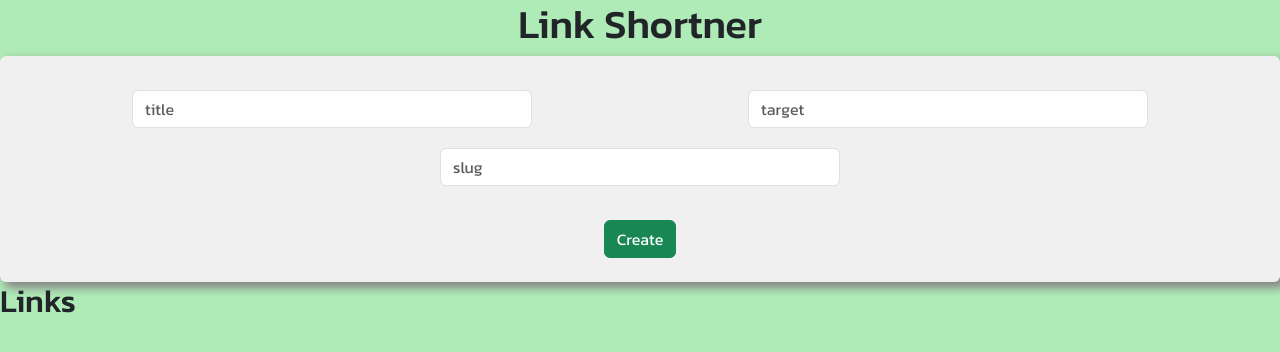
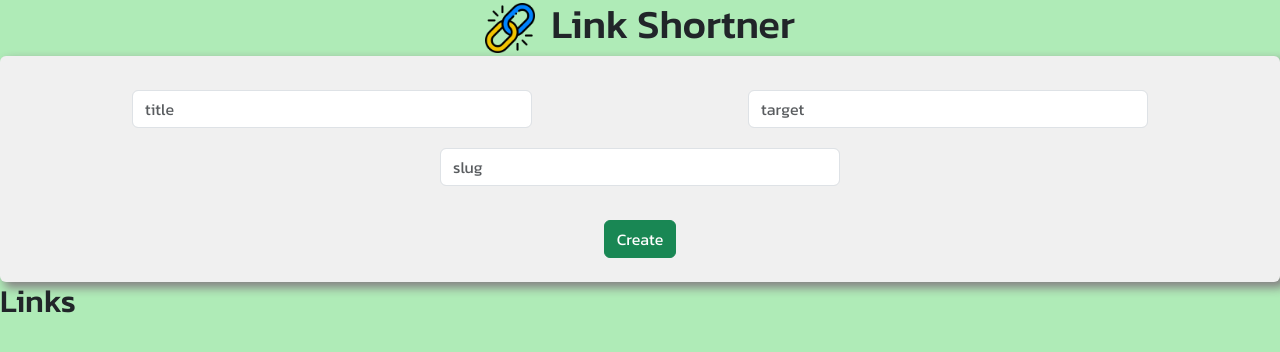
Before and after one commit to harshalpatil0003/shortlink, a React app in the folder client/: page / in a window 1280 px wide. Built offline with nearby package versions, Linux system fonts and the light colour scheme.

Commit message:
some frontend is created

```diff
--- a/client/src/views/Home/Home.css
+++ b/client/src/views/Home/Home.css
@@ -9,6 +9,9 @@
     background-color: #f0f0f0;
 
 }
+.link-icon{
+    height: 50px;
+}
 
 .btn{
     display: block;
--- a/client/src/views/Home/Home.js
+++ b/client/src/views/Home/Home.js
@@ -3,6 +3,7 @@ import axios from 'axios'
 import './Home.css';
 import { toast, Toaster } from 'react-hot-toast'
 import linkCards from '../../components/links-cards/linkCards.js';
+import linkicon from '../Home/link.png'
 function Home() {
   const [linkdata, setlinkdata] = useState({
     title: "",
@@ -16,7 +17,10 @@ function Home() {
   }
   return (
     <div>
-      <h1 className='header'> Link Shortner</h1>
+      <div className='d-flex align-items-center gap-3 justify-content-center'>
+        <img src={linkicon} alt='link-icon' className='link-icon d-block ' />
+        <h1 className='header'> Link Shortner</h1>
+      </div>
       <div className=''>
         <form className='input-form p-4 rounded-2'>
           <div className='d-block d-flex flex-wrap justify-content-around '>
```
Also changed, not shown: client/src/views/Home/link.png (added).
